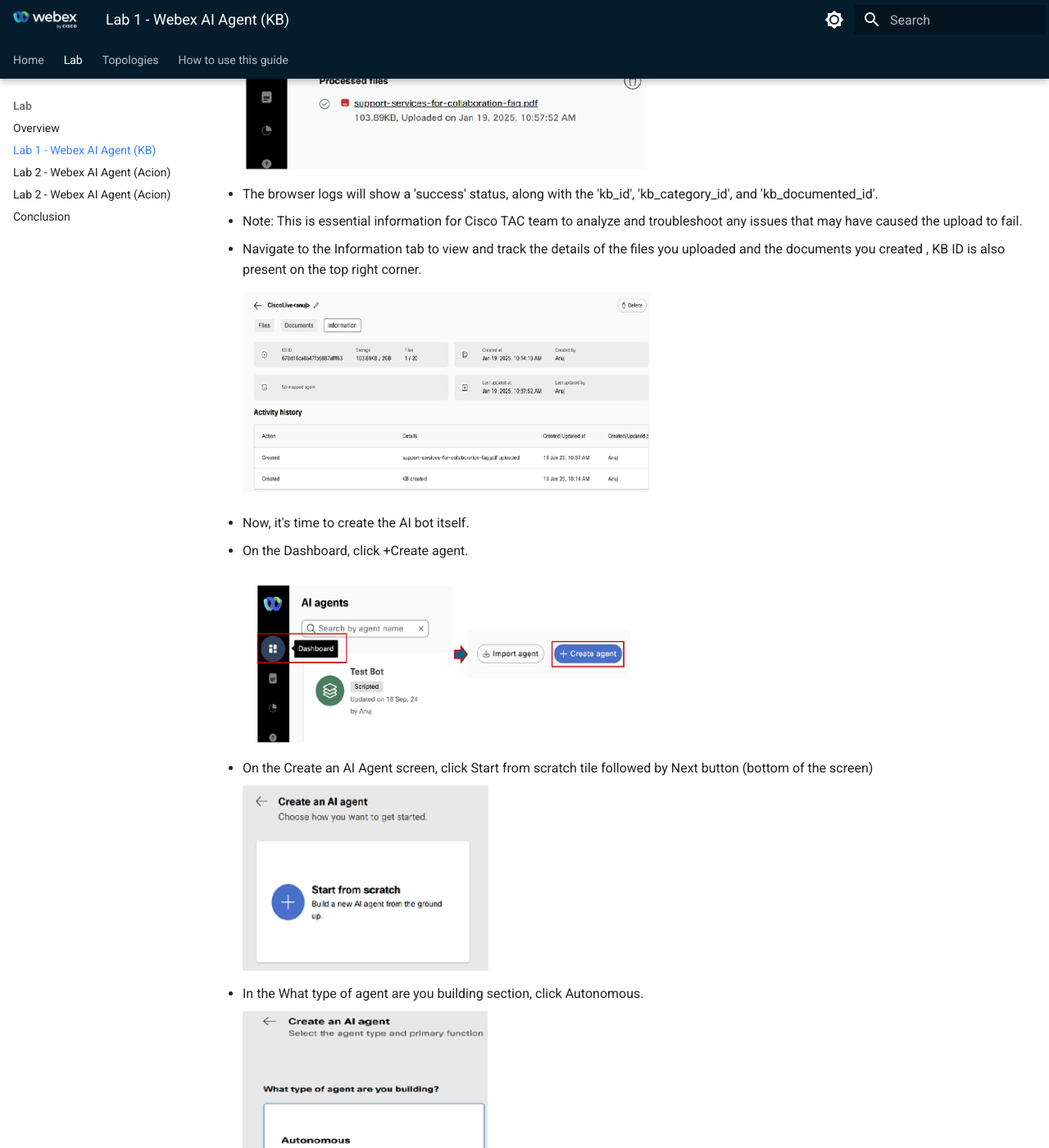
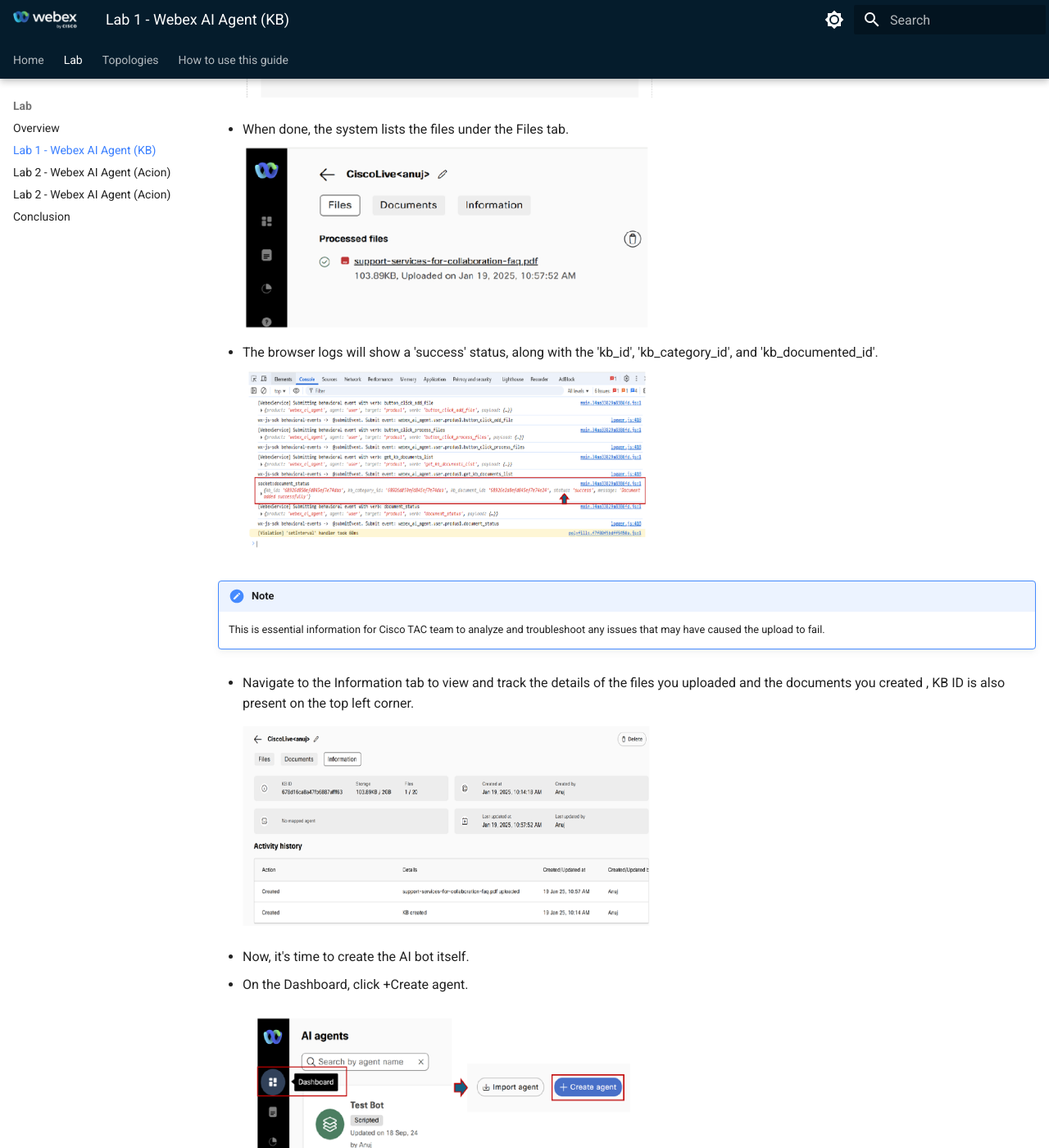
Before and after one commit to WebexCC-SA/LAB-1309, an MkDocs documentation site: the page built from docs/Excercise1.md, in a window 1280 px wide and 1400 px high, scrolled down 3502 px. Shown: the whole window at 82% size. Built offline with MkDocs 1.6.1 and Material for MkDocs 9.7.7, drawn with Linux system fonts in a browser that asks for light colours.

Commit message:
Version4

```diff
--- a/docs/Excercise1.md
+++ b/docs/Excercise1.md
@@ -83,6 +83,8 @@
 
 - Clear the console logs by selecting the "Clear Console" button and click Process File to process them.
 
+      ![Nav](./assets/Excercise4_7_1.png){ width="500" }
+
       ![Nav](./assets/Excercise4_7.png){ width="500" }
 
 - When done, the system lists the files under the Files tab.
@@ -91,9 +93,12 @@
 
 - The browser logs will show a 'success' status, along with the 'kb_id', 'kb_category_id', and 'kb_documented_id'.
 
-- Note: This is essential information for Cisco TAC team to analyze and troubleshoot any issues that may have caused the upload to fail.
+      ![Nav](./assets/Excercise4_8_1.png){ width="500" }
 
-- Navigate to the Information tab to view and track the details of the files you uploaded and the documents you created , KB ID is also present on the top right corner.
+!!! Note
+       This is essential information for Cisco TAC team to analyze and troubleshoot any issues that may have caused the upload to fail.
+
+- Navigate to the Information tab to view and track the details of the files you uploaded and the documents you created , KB ID is also present on the top left corner.
 
       ![Nav](./assets/Excercise4_9.png){ width="500" }
 
```
Also changed, not shown: docs/assets/Excercise4_7_1.png (added), docs/assets/Excercise4_8_1.png (added).
